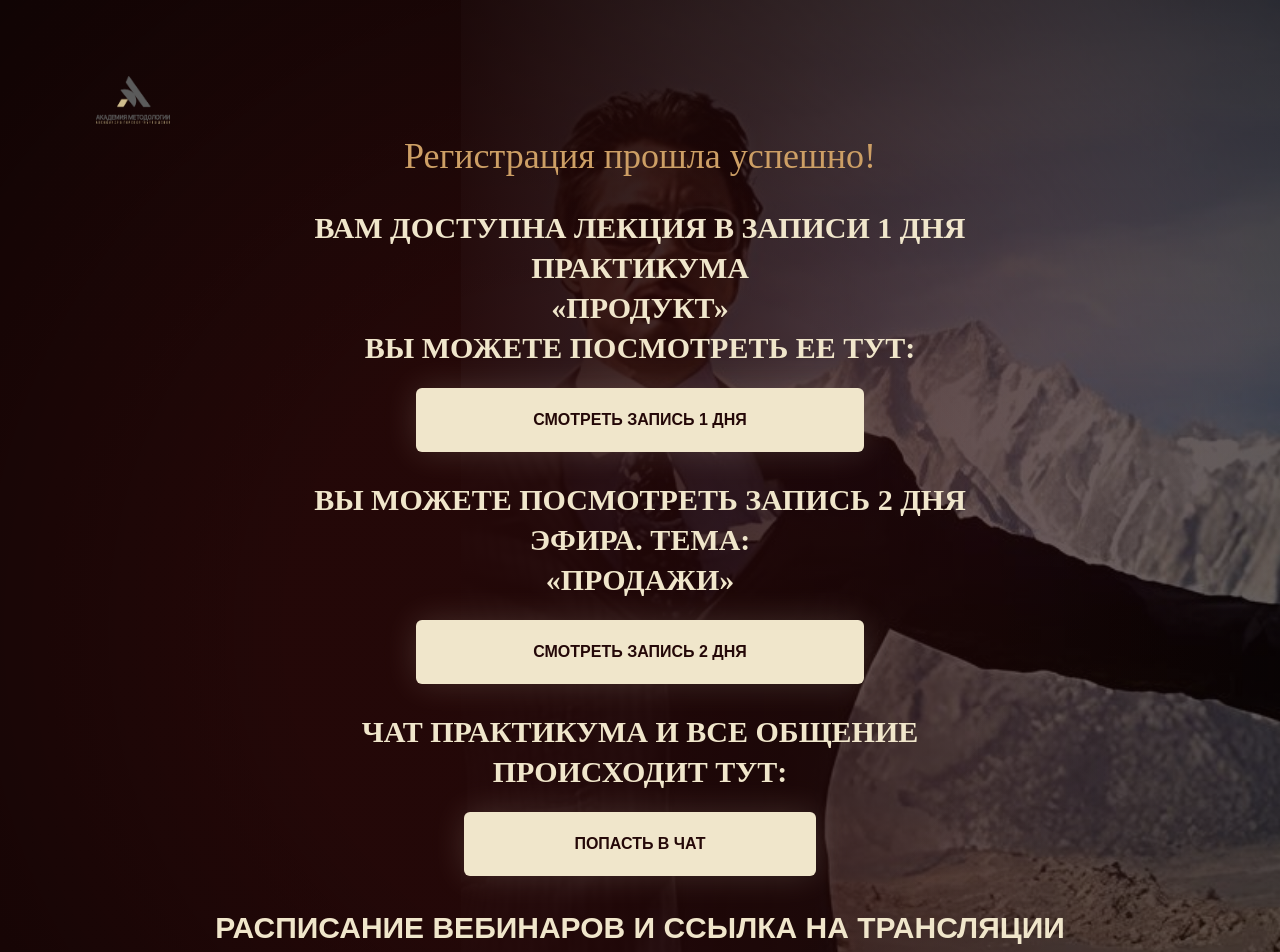
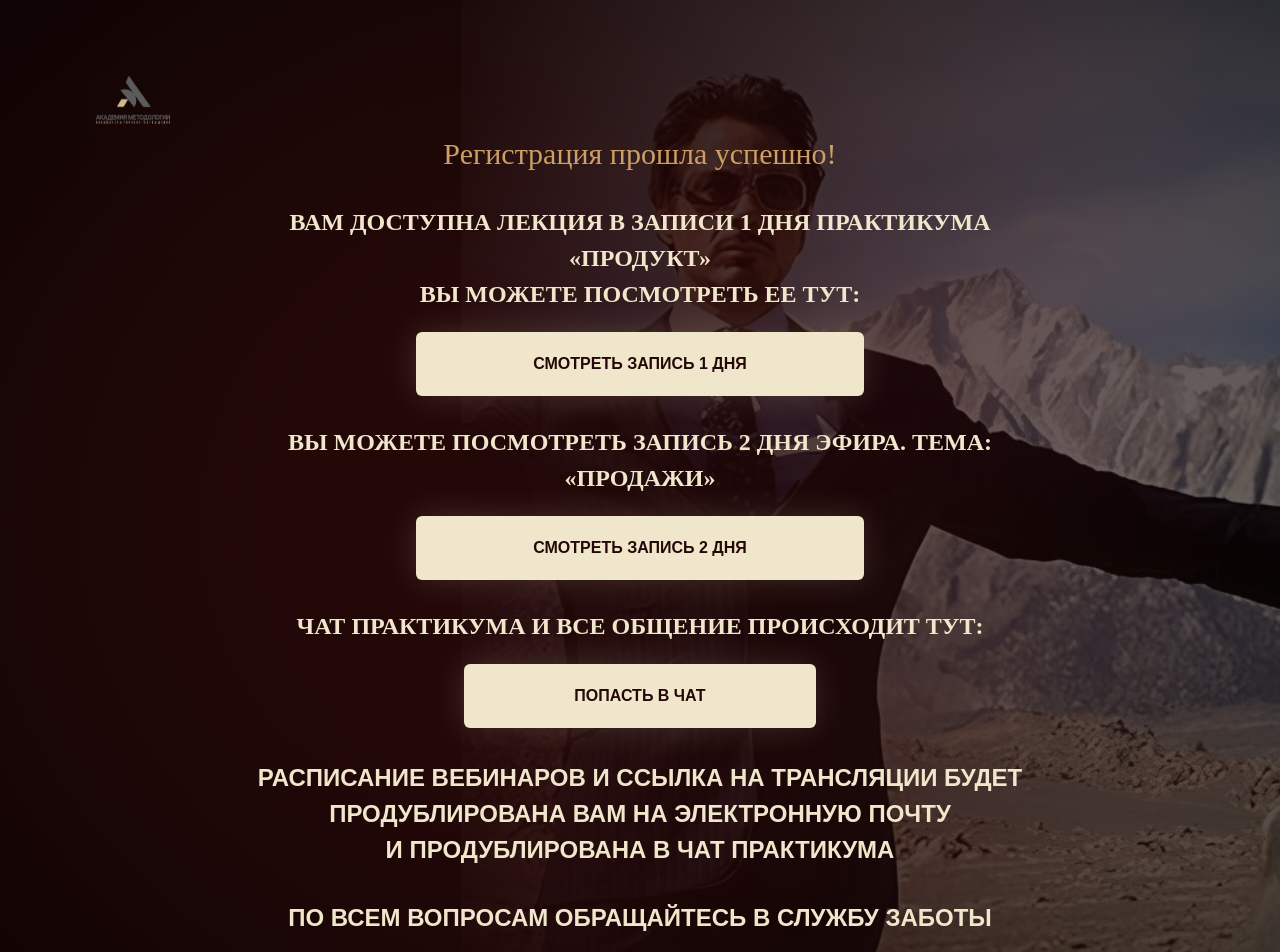
Before and after one commit to sergey9lap-sys/Web_trilogy, a Next.js app: page /thanks_masshtabirovanie in a window 1280 px wide. Shown: the top 952 px of the page. Built offline with nearby package versions, Linux system fonts and the light colour scheme.

Commit message:
Tune thank-you page typography

```diff
--- a/app/thanks_masshtabirovanie/page.tsx
+++ b/app/thanks_masshtabirovanie/page.tsx
@@ -34,13 +34,13 @@ export default function ThanksMasshtabirovaniePage() {
           </header>
 
           <div className="mx-auto flex min-h-[calc(100vh-5rem)] max-w-4xl flex-col items-center justify-center pt-20 text-center">
-            <p className="font-display text-3xl leading-none text-brass sm:text-4xl">
+            <p className="font-display text-2xl leading-none text-brass sm:text-3xl">
               Регистрация прошла успешно!
             </p>
 
             <div className="mt-8 grid w-full justify-items-center gap-7">
               <section className="grid justify-items-center gap-5">
-                <h1 className="max-w-3xl text-2xl font-bold uppercase leading-9 text-bone sm:text-3xl sm:leading-10">
+                <h1 className="max-w-3xl text-xl font-bold uppercase leading-8 text-bone sm:text-2xl sm:leading-9">
                   Вам доступна лекция в записи 1 дня практикума
                   <br />
                   «Продукт»
@@ -49,7 +49,7 @@ export default function ThanksMasshtabirovaniePage() {
                 </h1>
                 <ButtonLink
                   className="min-h-16 w-full min-w-0 max-w-[28rem] px-8 uppercase sm:w-[28rem]"
-                  href="https://agkedu.getcourse.ru/zapusk_produkt_rec"
+                  href="https://agkedu.getcourse.ru/zapusk_produkt_rec?utm_source=gc&utm_medium=trilogy&utm_content=rec12.05.26&utm_term=spasibo"
                   target="_blank"
                   rel="noreferrer"
                   variant="light"
@@ -59,7 +59,7 @@ export default function ThanksMasshtabirovaniePage() {
               </section>
 
               <section className="grid justify-items-center gap-5">
-                <h2 className="max-w-3xl text-2xl font-bold uppercase leading-9 text-bone sm:text-3xl sm:leading-10">
+                <h2 className="max-w-3xl text-xl font-bold uppercase leading-8 text-bone sm:text-2xl sm:leading-9">
                   Вы можете посмотреть запись 2 дня эфира. Тема:
                   <br />
                   «Продажи»
@@ -76,7 +76,7 @@ export default function ThanksMasshtabirovaniePage() {
               </section>
 
               <section className="grid justify-items-center gap-5">
-                <h2 className="max-w-3xl text-2xl font-bold uppercase leading-9 text-bone sm:text-3xl sm:leading-10">
+                <h2 className="max-w-3xl text-xl font-bold uppercase leading-8 text-bone sm:text-2xl sm:leading-9">
                   Чат практикума и все общение происходит тут:
                 </h2>
                 <ButtonLink
@@ -91,7 +91,7 @@ export default function ThanksMasshtabirovaniePage() {
               </section>
             </div>
 
-            <p className="mt-8 max-w-4xl text-2xl font-bold uppercase leading-9 text-bone sm:text-3xl sm:leading-10">
+            <p className="mt-8 max-w-4xl text-xl font-bold uppercase leading-8 text-bone sm:text-2xl sm:leading-9">
               Расписание вебинаров и ссылка на трансляции будет
               <br className="hidden sm:block" />
               продублирована вам на электронную почту
@@ -99,11 +99,11 @@ export default function ThanksMasshtabirovaniePage() {
               и продублирована в чат практикума
             </p>
 
-            <p className="mt-8 max-w-4xl text-2xl font-bold uppercase leading-9 text-bone sm:text-3xl sm:leading-10">
+            <p className="mt-8 max-w-4xl text-xl font-bold uppercase leading-8 text-bone sm:text-2xl sm:leading-9">
               По всем вопросам обращайтесь в службу заботы
             </p>
 
-            <div className="mt-6 flex flex-wrap items-center justify-center gap-4 text-2xl font-bold uppercase text-bone sm:text-4xl">
+            <div className="mt-6 flex flex-wrap items-center justify-center gap-4 text-xl font-bold uppercase text-bone sm:text-3xl">
               <a
                 className="transition hover:text-brass"
                 href="https://vk.com/agkclub"
```
